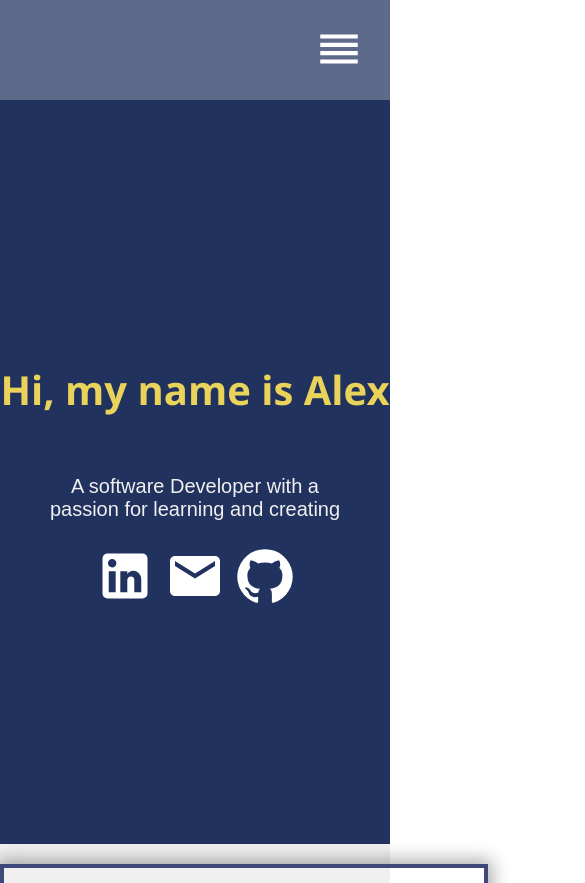
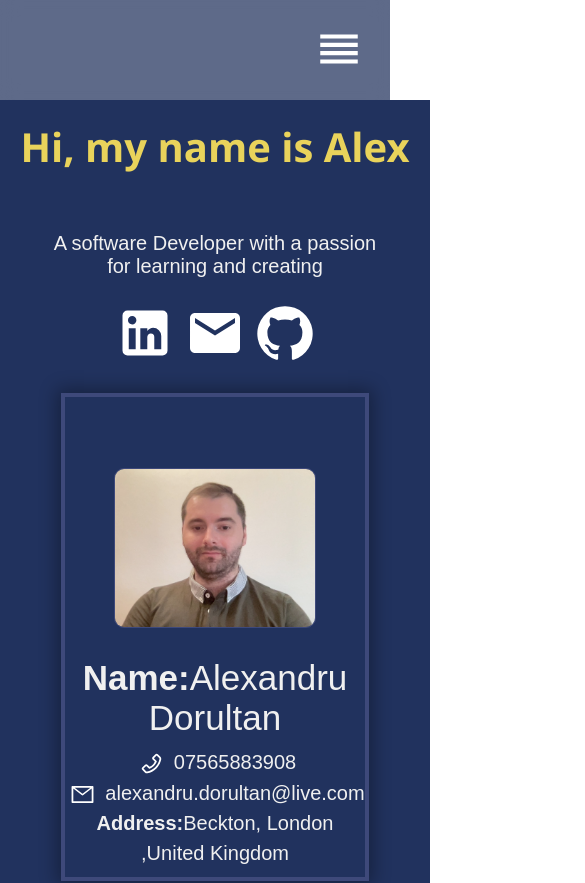
Before and after one commit to alexsjob89/my-react-portofolio, a React (Create React App) app: page / in a window 390 px wide. Shown: the top 883 px of the page, 585 px wide, since content can reach past the window. Built offline with nearby package versions, Linux system fonts and the light colour scheme.

Commit message:
some adjusts

```diff
--- a/package.json
+++ b/package.json
@@ -1,5 +1,5 @@
 {
-    "homepage": "https://alexsjob89.github.io/my-react-portofolio",
+    "homepage": "http://alexandrudorultan.co.uk",
     "name": "alex-portofolio",
     "version": "0.1.0",
     "private": true,
--- a/src/App.jsx
+++ b/src/App.jsx
@@ -1,3 +1,5 @@
+
+
 import {Route,BrowserRouter as Router,Routes} from "react-router-dom";
 import "./App.css";
 import {ContactUs} from "./components/ContactUs";
@@ -16,8 +18,8 @@ function App() {
         <Navbar />
         <Routes>
           <Route path="/" element={<Home />} />
-          <Route path="/projects/: id" element={<Projects />} />
-          <Route path="/project" element={<ProjectDisplay />} />
+          <Route path="/projects" element={<Projects />} />
+          <Route path="/project/: id" element={<ProjectDisplay />} />
           <Route path="/experience" element={<Experience />} />
           <Route path="/ContactUs" element={<ContactUs />} />
         </Routes>
--- a/src/helper/ProjectList.jsx
+++ b/src/helper/ProjectList.jsx
@@ -8,6 +8,7 @@ import image9 from "../assests/happyBirthday reminder pic.png"
 import image10 from "../assests/meeting ended pic.png"
 import image20 from "../assests/menuDisplay pic.png"
 import image11 from "../assests/pricing selector pic.png"
+import image12 from "../assests/profile page header pic.png"
 import image15 from "../assests/profile settings pic.png"
 import image1 from "../assests/questionnary app pic.png"
 import image13 from "../assests/redeem coupon.png"
@@ -124,7 +125,7 @@ export const ProjectList = [
     name: "Profile header card",
     video: video12,
     skills: "Html, CSS, javaScript, react",
-    image: image13,
+    image: image12,
     link: "https://alexsjob89.github.io/profile-header-card-react-js/"
   },
   {
--- a/src/pages/Home.jsx
+++ b/src/pages/Home.jsx
@@ -3,9 +3,11 @@ import GitHubIcon from "@mui/icons-material/GitHub";
 import LinkedInIcon from "@mui/icons-material/LinkedIn";
 import React from "react";
 import {AiOutlineMail,AiOutlinePhone} from "react-icons/ai";
-import {CgProfile} from "react-icons/cg";
+import Photo from "../assests/Photo on 24.05.2023 at 18.37.jpg";
+
+
 import {Link} from "react-router-dom";
-import Photo from "../assests/Photo on 24.05.2023 at 18.37.jpg";
+
 import "../styles/home.css";
 
 function Home() {
@@ -26,10 +28,8 @@ function Home() {
           <Link to="https://github.com/alexsjob89?tab=repositories">
             <GitHubIcon />
           </Link>
-        </div>
-      </div>
-      <div className="profile">
-        <h1><CgProfile style={{position: "absolute", marginTop: "-4rem", left: "46rem"}}/></h1>
+          <div className="profile">
+        <h1></h1>
         <img src={Photo} alt="" width={200}/>
         <h4><span>Name:</span>Alexandru Dorultan</h4>
         <p><AiOutlinePhone size={25} style={{marginRight: "10px", marginBottom:"-7px"}}/>07565883908</p>
@@ -37,6 +37,9 @@ function Home() {
 <p><span>Address:</span>Beckton, London ,United Kingdom</p>
 
       </div>
+        </div>
+      </div>
+
 
 
     </div>
--- a/src/styles/home.css
+++ b/src/styles/home.css
@@ -1,5 +1,6 @@
 .home {
     width: 100%;
+    height: 58rem;
     margin-top: 100px;
     align-items: center;
     font-family: "Arial", sans-serif;
@@ -9,7 +10,7 @@
 
 .about {
     width: 100%;
-    height: calc(100vh - 100px);
+    height: calc(120vh - 100px);
     display: flex;
     flex-direction: column;
     justify-content: center;
@@ -24,6 +25,7 @@
     font-size: 80px;
     color: #e9d35b;
     height: 50px;
+    margin-top: -12rem;
 }
 
 .about .prompt {
@@ -109,3 +111,37 @@ span {
         font-size: 30px;
     }
 }
+
+@media only screen and (max-width: 425px) {
+    .home {
+        width: 430px;
+    }
+    .about {
+        height: 62rem;
+    }
+    .profile {
+        width: 300px;
+    }
+    .about h2 {
+        font-size: 40px;
+    }
+    .about .prompt {
+        margin-top: 10px;
+        font-size: 20px;
+        width: 80%;
+    }
+    .list {
+        padding: 0;
+    }
+    .ContactUs {
+        width: 400px;
+        margin: auto;
+        margin-top: 10rem;
+    }
+    input {
+        width: 22rem;
+    }
+    .btnSend {
+        width: 22rem;
+    }
+}
--- a/src/styles/projects.css
+++ b/src/styles/projects.css
@@ -1,5 +1,5 @@
 .projects {
-    margin-top: 6rem;
+    margin-top: 15rem;
     width: 100%;
     height: auto;
     display: flex;
```
